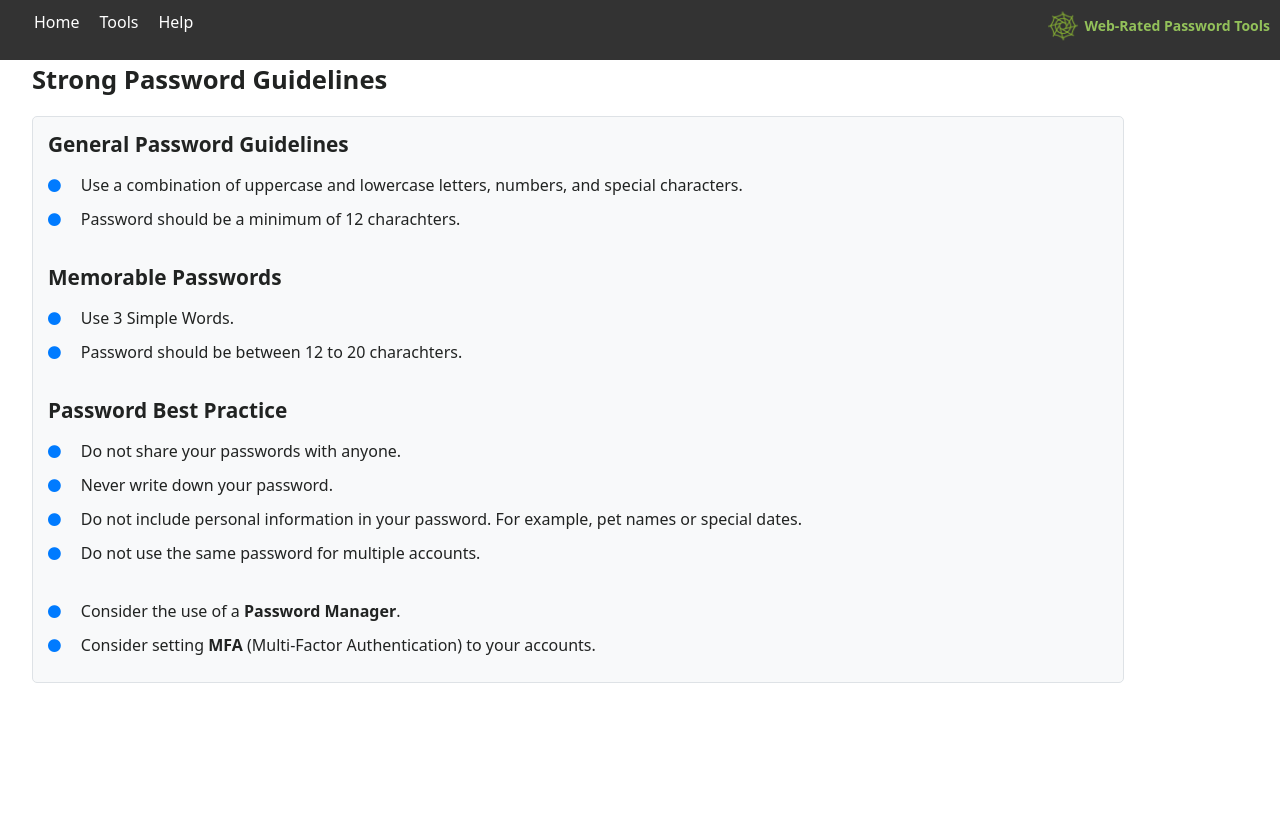
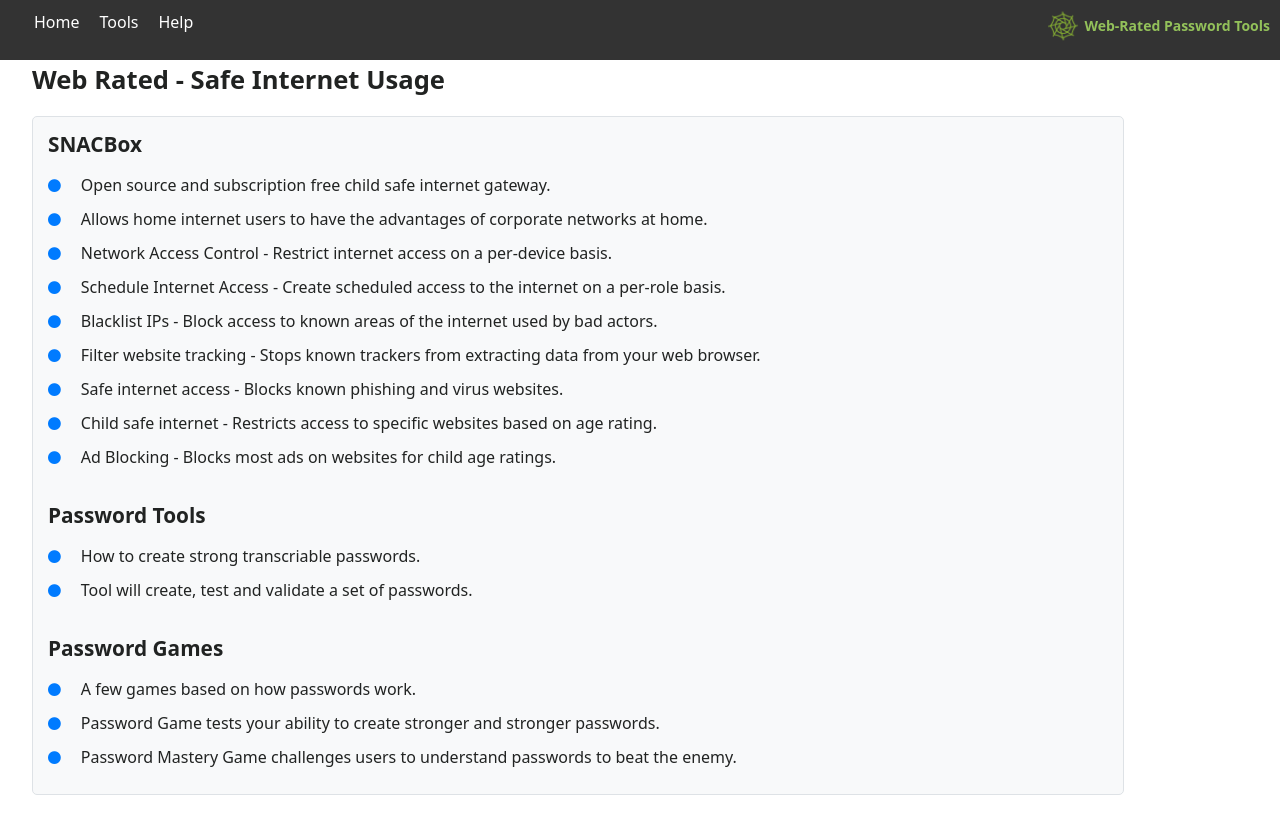
Before and after one commit to AKrawczyk/web-rated, a plain HTML site: page index.html in a window 1280 px wide. Drawn offline with nearby package versions, Linux system fonts and the light colour scheme.

Commit message:
Update password guidelines and section titles

```diff
--- a/index.html
+++ b/index.html
@@ -49,29 +49,32 @@
     <!-- This is where the main content is displayed -->
     <div class="main">
         <div class="container">
-            <h1>Strong Password Guidelines</h1>
+            <h1>Web Rated - Safe Internet Usage</h1>
             <div class="password-guidelines">
-                <h4>General Password Guidelines</h4>
+                <h4>SNACBox</h4>
                 <ul>
-                    <li><i class="bi bi-circle-fill"></i>Use a combination of uppercase and lowercase letters, numbers, and special characters.</li>
-                    <li><i class="bi bi-circle-fill"></i>Password should be a minimum of 12 charachters.</li>
+                    <li><i class="bi bi-circle-fill"></i>Open source and subscription free child safe internet gateway.</li>
+                    <li><i class="bi bi-circle-fill"></i>Allows home internet users to have the advantages of corporate networks at home.</li>
+                    <li><i class="bi bi-circle-fill"></i>Network Access Control - Restrict internet access on a per-device basis.</li>
+                    <li><i class="bi bi-circle-fill"></i>Schedule Internet Access - Create scheduled access to the internet on a per-role basis.</li>
+                    <li><i class="bi bi-circle-fill"></i>Blacklist IPs - Block access to known areas of the internet used by bad actors.</li>
+                    <li><i class="bi bi-circle-fill"></i>Filter website tracking - Stops known trackers from extracting data from your web browser.</li>
+                    <li><i class="bi bi-circle-fill"></i>Safe internet access - Blocks known phishing and virus websites.</li>
+                    <li><i class="bi bi-circle-fill"></i>Child safe internet - Restricts access to specific websites based on age rating.</li>
+                    <li><i class="bi bi-circle-fill"></i>Ad Blocking - Blocks most ads on websites for child age ratings.</li>
                 </ul>
                 </br>
-                <h4>Memorable Passwords</h4>
+                <h4>Password Tools</h4>
                 <ul>
-                    <li><i class="bi bi-circle-fill"></i>Use 3 Simple Words.</li>
-                    <li><i class="bi bi-circle-fill"></i>Password should be between 12 to 20 charachters.</li>
+                    <li><i class="bi bi-circle-fill"></i>How to create strong transcriable passwords.</li>
+                    <li><i class="bi bi-circle-fill"></i>Tool will create, test and validate a set of passwords.</li>
                 </ul>
                 </br>
-                <h4>Password Best Practice</h4>
+                <h4>Password Games</h4>
                 <ul>
-                    <li><i class="bi bi-circle-fill"></i>Do not share your passwords with anyone.</li>
-                    <li><i class="bi bi-circle-fill"></i>Never write down your password.</li>
-                    <li><i class="bi bi-circle-fill"></i>Do not include personal information in your password. For example, pet names or special dates.</li>
-                    <li><i class="bi bi-circle-fill"></i>Do not use the same password for multiple accounts.</li>
-                    </br>
-                    <li><i class="bi bi-circle-fill"></i>Consider the use of a <strong>Password Manager</strong>.</li>
-                    <li><i class="bi bi-circle-fill"></i>Consider setting <strong>MFA</strong> (Multi-Factor Authentication) to your accounts.</li>
+                    <li><i class="bi bi-circle-fill"></i>A few games based on how passwords work.</li>
+                    <li><i class="bi bi-circle-fill"></i>Password Game tests your ability to create stronger and stronger passwords.</li>
+                    <li><i class="bi bi-circle-fill"></i>Password Mastery Game challenges users to understand passwords to beat the enemy.</li>
                 </ul>
             </div>
         </div>
```
